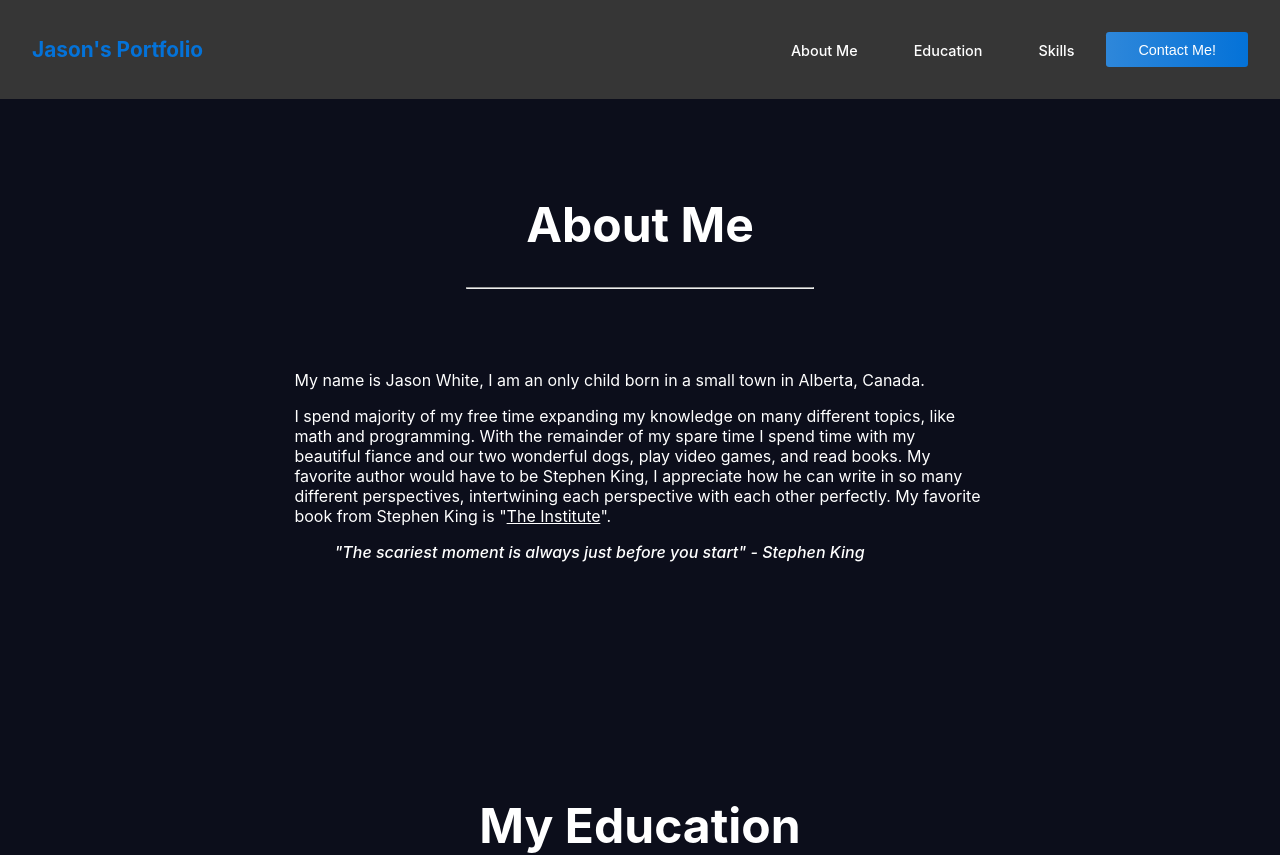
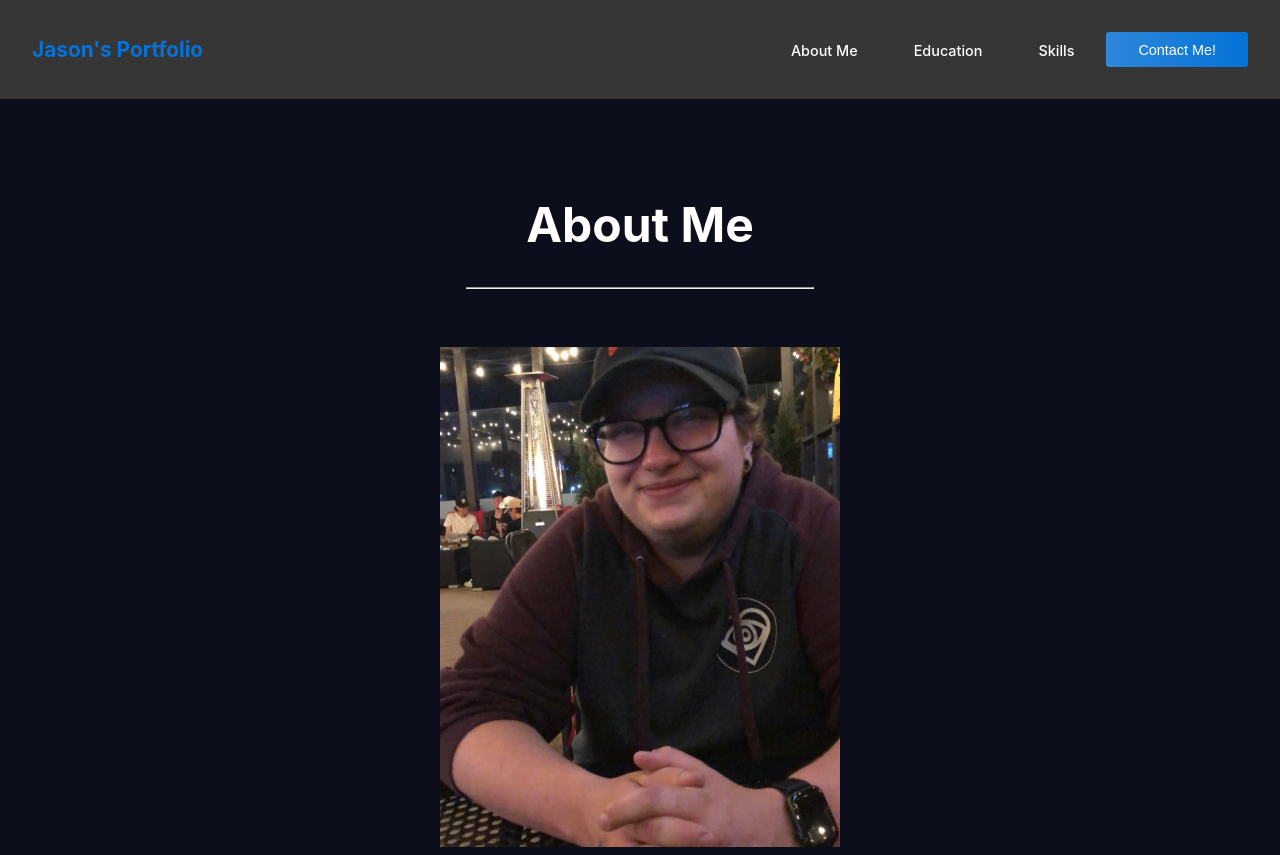
Before and after one commit to JasonR-White23/JasonPortfolio, a React (Create React App) app in the folder portfolio/: page / in a window 1280 px wide. Shown: the top 855 px of the page. Built offline with nearby package versions, Linux system fonts and the light colour scheme.

Commit message:
Added a photo of myself to the AboutMe.jsx file and styled it

```diff
--- a/portfolio/src/components/AboutMe/AboutMe.css
+++ b/portfolio/src/components/AboutMe/AboutMe.css
@@ -42,3 +42,9 @@
     font-weight: 500;
     font-style: oblique;
 }
+
+.picture {
+    padding-top: 50px;
+    width: 400px;
+    height: 500px;
+}
--- a/portfolio/src/components/AboutMe/AboutMe.jsx
+++ b/portfolio/src/components/AboutMe/AboutMe.jsx
@@ -10,6 +10,7 @@ const AboutMe = () => {
           </h1>
           <hr/>
 
+          <img src='/assets/images/jason-01.jpeg' alt='A photo of myself on a restaurant patio' class="picture"/>
           <div className="about-content">
             <p>
               My name is Jason White, I am an only child born in a small town in Alberta, Canada.
```
Also changed, not shown: portfolio/public/assets/images/jason-01.jpeg (added).
